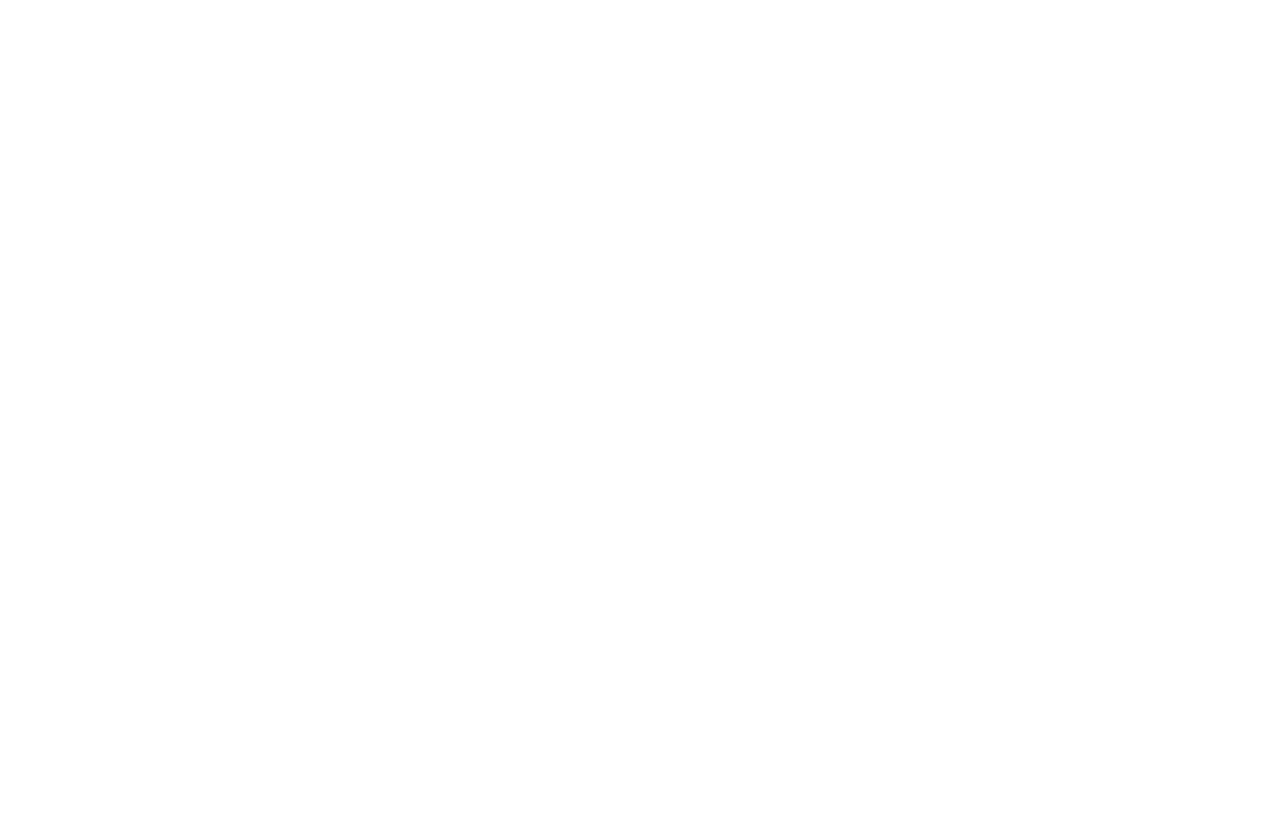
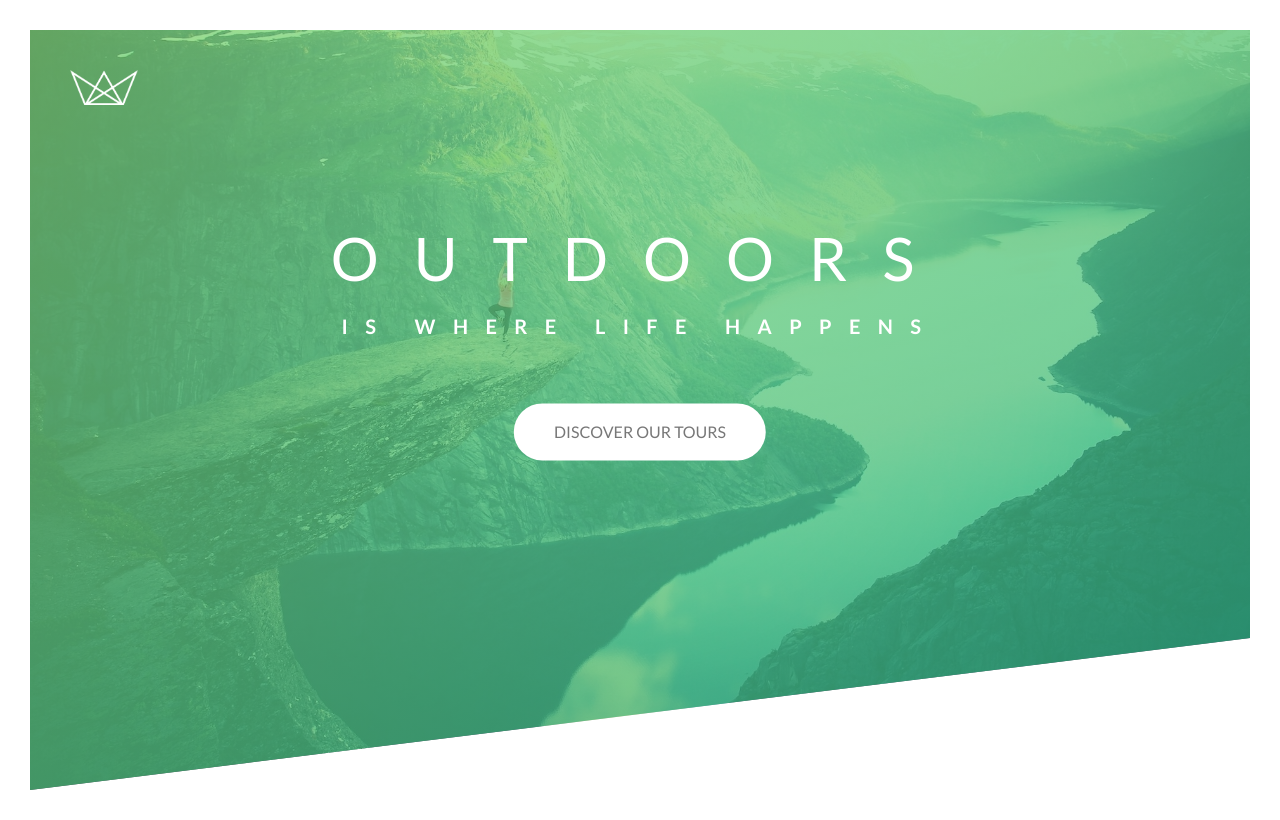
Before and after one commit to BrenoFischer/Udemy-SCSS, a plain HTML site: page 1-NATOURS/index.html in a window 1280 px wide. Drawn offline with Linux system fonts and the light colour scheme.

Commit message:
sec1 - build header

```diff
--- a/1-NATOURS/css/style.css
+++ b/1-NATOURS/css/style.css
@@ -6,3 +6,158 @@
 Dark green: #28b485
 
 */
+
+* {
+    margin: 0;
+    padding: 0;
+    box-sizing: border-box;
+}
+
+
+body {
+    font-family: "Lato", sans-serif;
+    font-weight: 400;
+    font-size: 16px;
+    line-height: 1.7;
+    color: #777;
+    padding: 30px;
+}
+
+
+.header {
+    height: 95vh;
+    background-image: linear-gradient(to right bottom,#7ed56fbb, #28b485bb), url(../img/hero.jpg);
+    background-size: cover;
+    background-position: top;
+    position: relative;
+
+    clip-path: polygon(0 0, 100% 0, 100% 80%, 0 100%);
+}
+
+
+.logo-box {
+    position: absolute;
+    top: 40px;
+    left: 40px;
+}
+
+
+.logo {
+    height: 35px;
+}
+
+
+.heading-primary {
+    color: #fff;
+    text-transform: uppercase;
+    margin-bottom: 60px;
+}
+
+
+.heading-primary-main {
+    display: block;
+    font-size: 60px;
+    font-weight: 400;
+    letter-spacing: 35px;
+
+    animation-name: moveInLeft;
+    animation-duration: 1s;
+}
+
+
+.heading-primary-sub {
+    display: block;
+    font-size: 20px;
+    font-weight: 700;
+    letter-spacing: 17.4px;
+
+    animation: moveInRight 1s ease-out;
+}
+
+
+.text-box {
+    position: absolute;
+    top: 40%;
+    left: 50%;
+    transform: translate(-50%, -50%);
+    text-align: center;
+}
+
+
+.btn:link,
+.btn:visited {
+    text-transform: uppercase;
+    text-decoration: none;
+    padding: 15px 40px;
+    display: inline-block;
+    border-radius: 300px;
+    transition: all .2s;
+}
+
+.btn:hover {
+    transform: translateY(-3px);
+    box-shadow: 0 10px 20px rgba(0,0,0,.2);
+}
+
+.btn:active {
+    transform: translateY(-1px);
+    box-shadow: 0 5px 10px rgba(0,0,0,.2);
+}
+
+
+.btn-white {
+    background-color: #fff;
+    color: #777;
+}
+
+
+.btn-animated {
+    animation: moveInBottom .5s ease-out .65s;
+    animation-fill-mode: backwards;
+}
+
+
+/* Animations declarations */
+@keyframes moveInLeft {
+    0% {
+        opacity: 0;
+        transform: translateX(-100px);
+    }
+
+    80% {
+        transform: translateX(10px);
+    }
+
+    100% {
+        opacity: 1;
+        transform: translate(0);
+    }
+}
+
+@keyframes moveInRight {
+    0% {
+        opacity: 0;
+        transform: translateX(100px);
+    }
+
+    80% {
+        transform: translateX(-10px);
+    }
+
+    100% {
+        opacity: 1;
+        transform: translate(0);
+    }
+}
+
+@keyframes moveInBottom {
+    0% {
+        opacity: 0;
+        transform: translateY(30px);
+    }
+
+    100% {
+        opacity: 1;
+        transform: translate(0);
+    }
+}
--- a/1-NATOURS/index.html
+++ b/1-NATOURS/index.html
@@ -14,6 +14,19 @@
     </head>
 
     <body>
+        <header class="header">
+            <div class="logo-box">
+                <img src="img/logo-white.png" alt="Logo" class="logo">
+            </div>
 
+            <div class="text-box">
+                <h1 class="heading-primary">
+                    <span class="heading-primary-main">Outdoors</span>
+                    <span class="heading-primary-sub">is where life happens</span>
+                </h1>
+
+                <a href="#" class="btn btn-white btn-animated">Discover our tours</a>
+            </div>
+        </header>
     </body>
 </html>
```
Also changed, not shown: 1-NATOURS/anotations.md (+78 -0 lines), 1-NATOURS/README.md.
